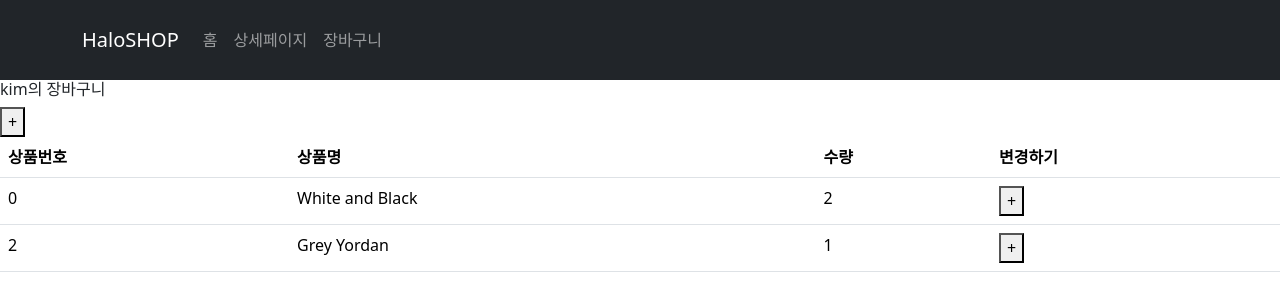
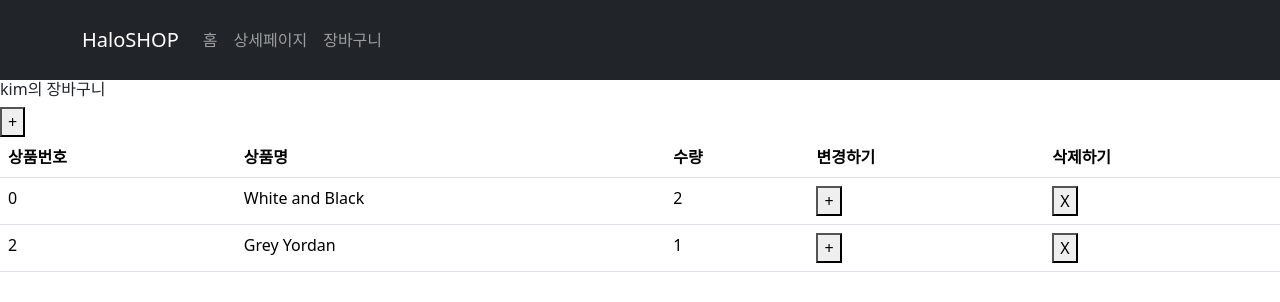
Before and after one commit to jingu0318/shop, a React (Vite) app: page /cart in a window 1280 px wide. Shown: the top 302 px of the page. Built offline with nearby package versions, Linux system fonts and the light colour scheme.

Commit message:
삭제 기능 추가 & 새로운 item 추가시 count 속성 int 로 변환 후 저장

```diff
--- a/src/pages/Cart.jsx
+++ b/src/pages/Cart.jsx
@@ -5,7 +5,7 @@ import { useUser, useCart } from './../store copy.jsx';
 function Cart() {
 
     const {user, changeName} = useUser();
-    const {cart, addCount} = useCart();
+    const {cart, addCount, removeItem} = useCart();
 
     return(
         <div>
@@ -18,6 +18,7 @@ function Cart() {
                     <th>상품명</th>
                     <th>수량</th>
                     <th>변경하기</th>
+                    <th>삭제하기</th>
                     </tr>
                 </thead>
                 <tbody>
@@ -25,11 +26,14 @@ function Cart() {
                         cart.map((a,i)=>{
                             return(
                                 <tr key={i}>
-                                <td>{cart[i].id}</td>
-                                <td>{cart[i].name}</td>
-                                <td>{cart[i].count}</td>
+                                <td>{a.id}</td>
+                                <td>{a.name}</td>
+                                <td>{a.count}</td>
                                 <td>
-                                    <button onClick={() => addCount(cart[i].id)}>+</button>
+                                    <button onClick={() => addCount(a.id)}>+</button>
+                                </td>
+                                <td>
+                                    <button onClick={() => removeItem(a.id)}>X</button>
                                 </td>
                                 </tr>
                             )
--- a/src/store copy.jsx
+++ b/src/store copy.jsx
@@ -24,6 +24,10 @@ export const useCart = create((set) => ({
       ? state.cart.map((item) =>
           item.id === newItem.id ? { ...item, count: item.count + parseInt(newItem.count) } : item
         )
-      : [...state.cart, newItem]  // 항상 배열을 유지!
-  }))
+      : [...state.cart, {...newItem, count: parseInt(newItem.count)}]  // 항상 배열을 유지!
+  })),
+
+  removeItem:(index) => set((state) => ({
+    cart: state.cart.filter((a) => a.id !== index)
+  })),
 }));
```
